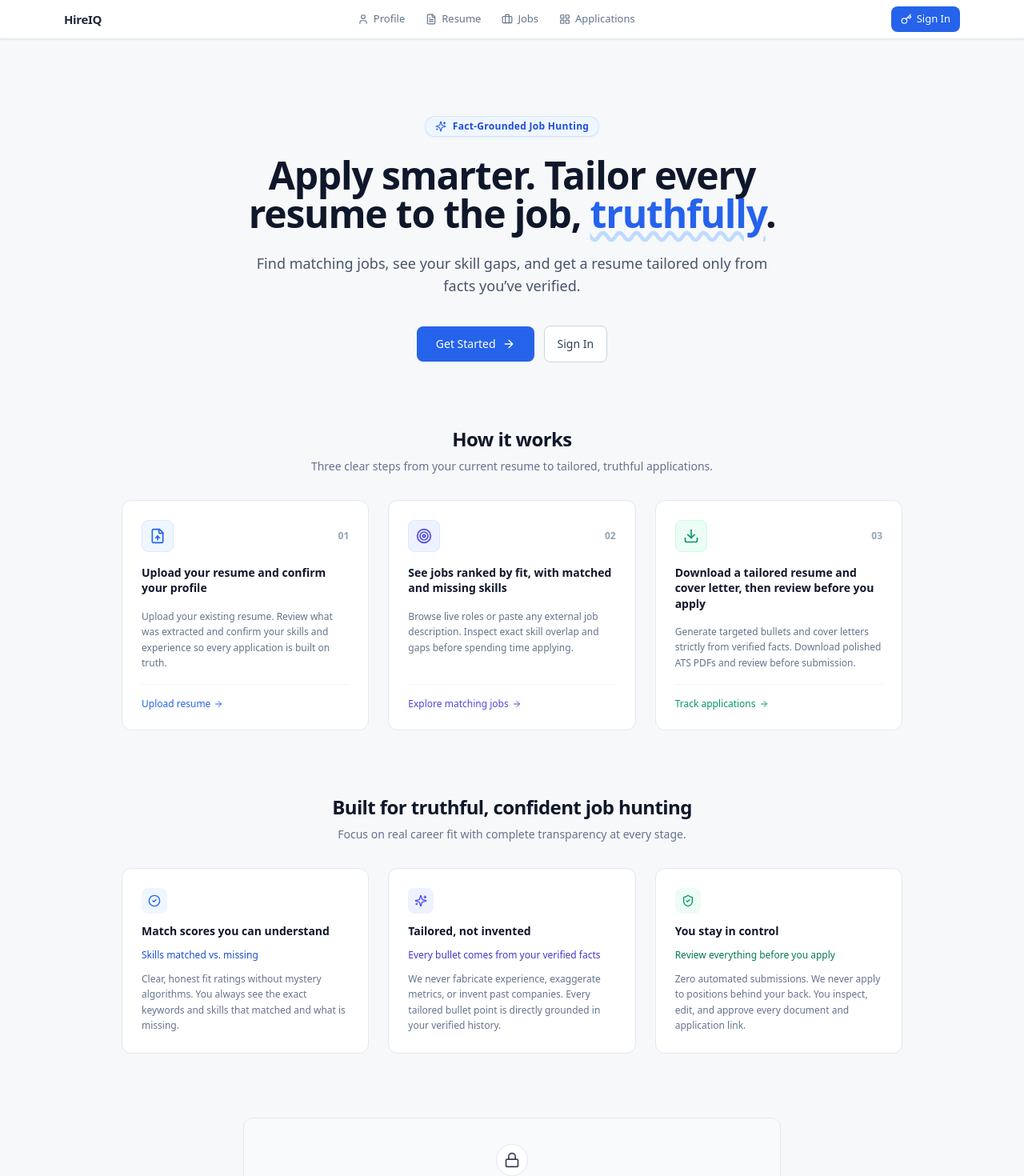
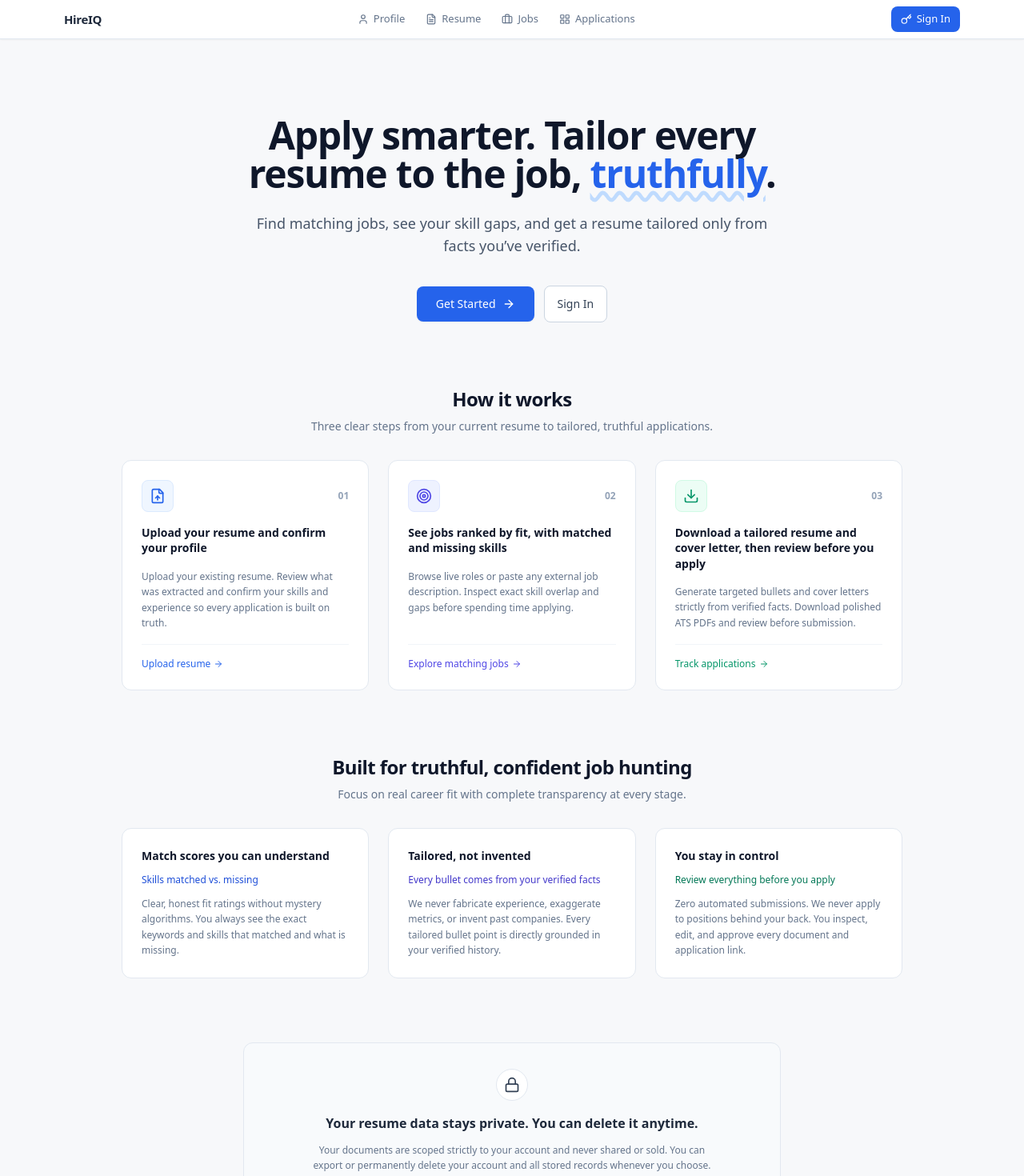
Before and after one commit to msamir-17/Ai_job_hunter, a React (Vite) app in the folder frontend/: page / in a window 1280 px wide. Shown: the top 1470 px of the page at 80% size. Built offline with nearby package versions, Linux system fonts and the light colour scheme; no server answers.

Commit message:
fix(landing): remove 'Fact-Grounded Job Hunting' badge and feature card icons

```diff
--- a/frontend/src/pages/Home.tsx
+++ b/frontend/src/pages/Home.tsx
@@ -2,12 +2,9 @@ import React, { useState, useEffect } from 'react';
 import { Link, useNavigate } from 'react-router-dom';
 import {
   ArrowRight,
-  CheckCircle2,
   FileUp,
   Target,
   Download,
-  Sparkles,
-  ShieldCheck,
   Lock,
   ExternalLink,
   User,
@@ -63,12 +60,6 @@ export const Home: React.FC = () => {
 
         {/* 1. HERO SECTION */}
         <section className="text-center space-y-6 pt-4 sm:pt-8 max-w-3xl mx-auto">
-          {/* Subtle badge */}
-          <div className="inline-flex items-center gap-2 px-3 py-1 rounded-full bg-blue-50 border border-blue-200/60 text-blue-700 text-xs font-semibold tracking-wide shadow-sm">
-            <Sparkles className="w-3.5 h-3.5 text-blue-600" />
-            <span>Fact-Grounded Job Hunting</span>
-          </div>
-
           {/* Headline */}
           <h1 className="text-3xl sm:text-4xl lg:text-5xl font-extrabold text-slate-900 tracking-tight leading-[1.18]">
             Apply smarter. Tailor every resume to the job,{' '}
@@ -239,9 +230,6 @@ export const Home: React.FC = () => {
           <div className="grid grid-cols-1 md:grid-cols-3 gap-6">
             {/* Feature 1 */}
             <div className="bg-white border border-slate-200 rounded-xl p-6 space-y-3 hover:shadow-xs transition-shadow">
-              <div className="w-8 h-8 rounded-lg bg-blue-50 flex items-center justify-center text-blue-600">
-                <CheckCircle2 className="w-4 h-4" />
-              </div>
               <h3 className="text-sm font-bold text-slate-900">
                 Match scores you can understand
               </h3>
@@ -255,9 +243,6 @@ export const Home: React.FC = () => {
 
             {/* Feature 2 */}
             <div className="bg-white border border-slate-200 rounded-xl p-6 space-y-3 hover:shadow-xs transition-shadow">
-              <div className="w-8 h-8 rounded-lg bg-indigo-50 flex items-center justify-center text-indigo-600">
-                <Sparkles className="w-4 h-4" />
-              </div>
               <h3 className="text-sm font-bold text-slate-900">
                 Tailored, not invented
               </h3>
@@ -271,9 +256,6 @@ export const Home: React.FC = () => {
 
             {/* Feature 3 */}
             <div className="bg-white border border-slate-200 rounded-xl p-6 space-y-3 hover:shadow-xs transition-shadow">
-              <div className="w-8 h-8 rounded-lg bg-emerald-50 flex items-center justify-center text-emerald-600">
-                <ShieldCheck className="w-4 h-4" />
-              </div>
               <h3 className="text-sm font-bold text-slate-900">
                 You stay in control
               </h3>
```
